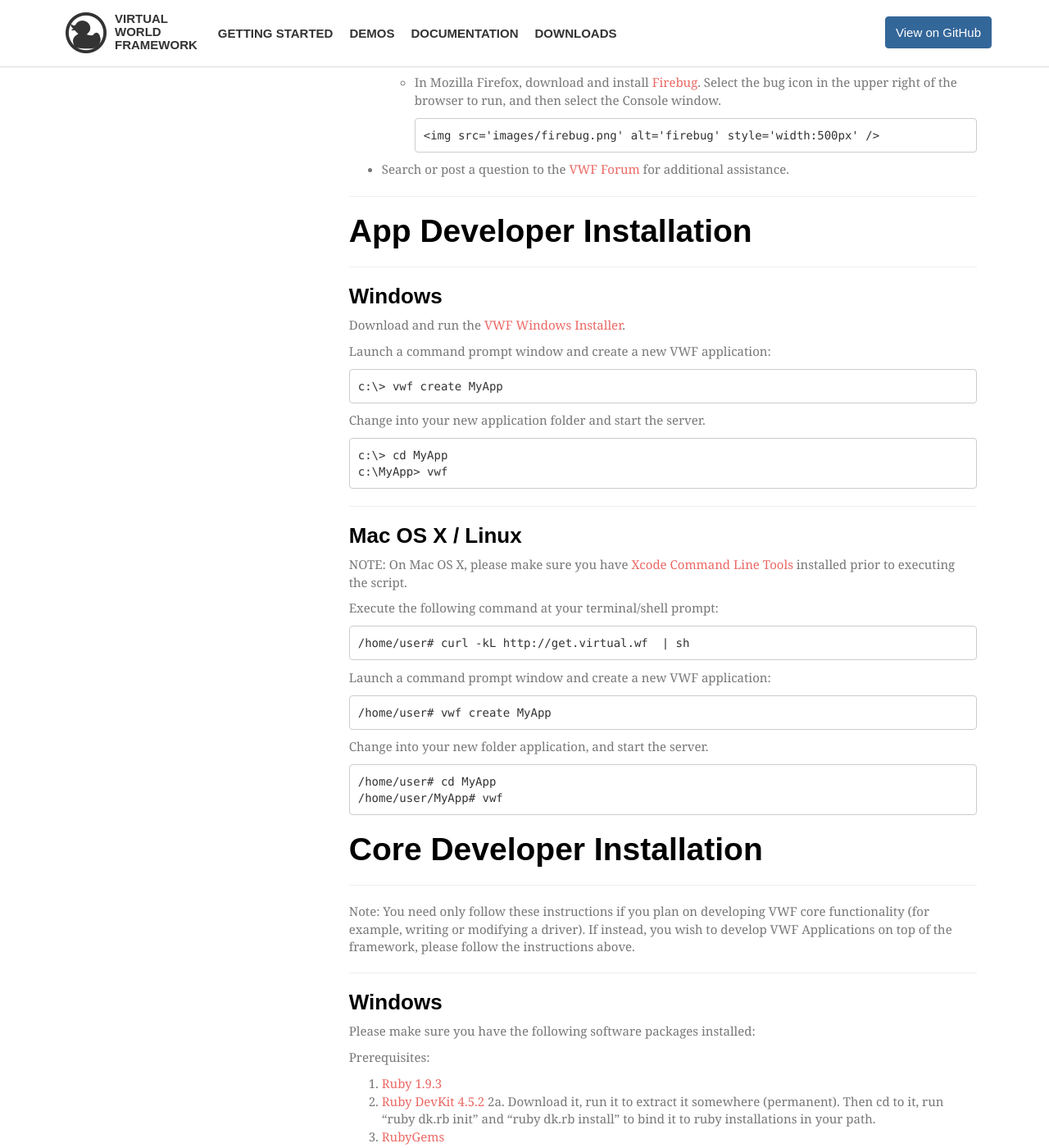
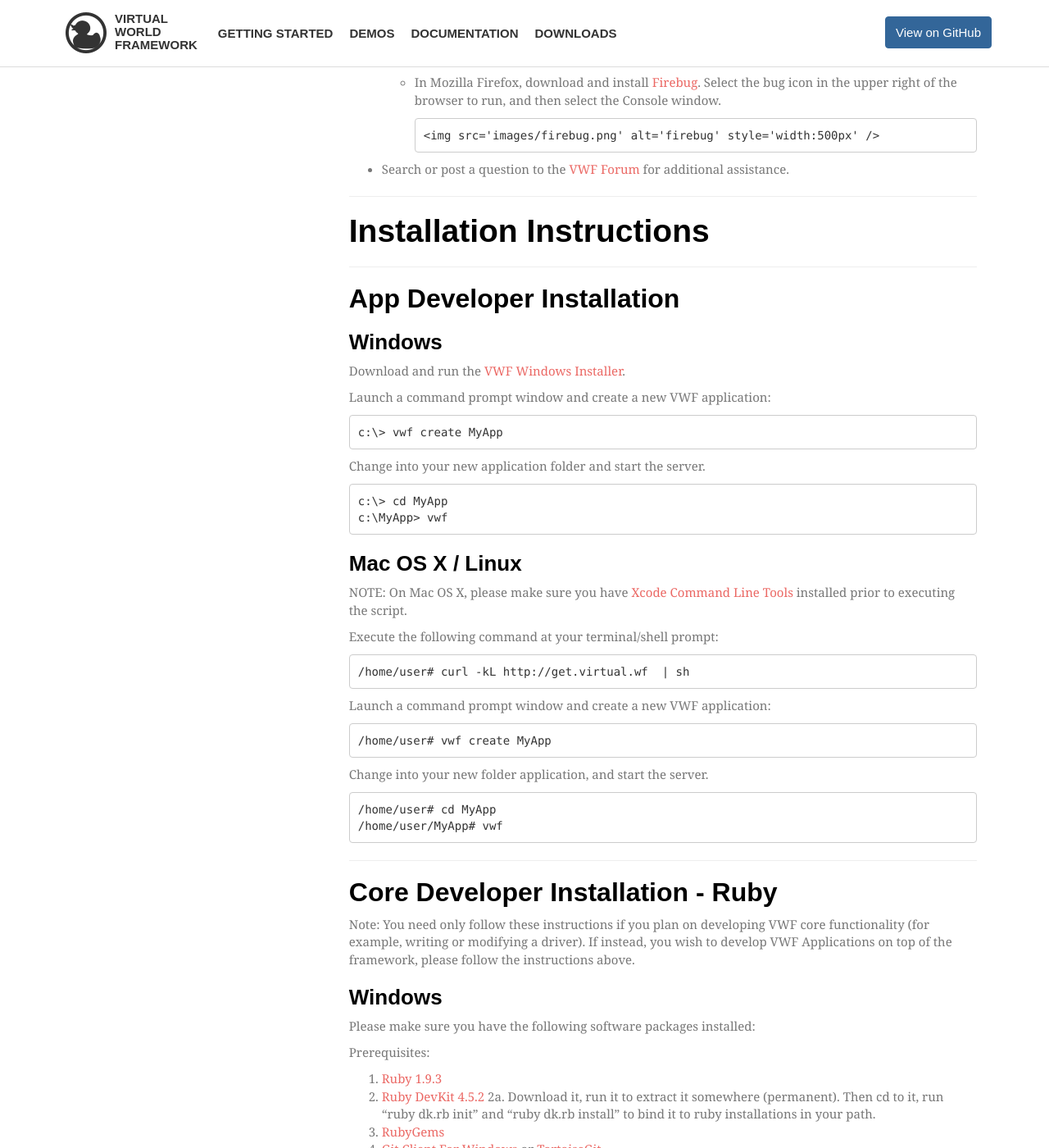
Before and after one commit to virtual-world-framework/vwf-web, a Jekyll site: the page built from documentation.md, in a window 1280 px wide and 1400 px high, scrolled down 3253 px. Shown: the whole window at 82% size. Built offline with Jekyll 4.4.1, drawn with Linux system fonts in a browser that asks for light colours; some web fonts are replaced; Markdown is read by kramdown in place of the engine named in the settings; some of the changed text lies outside the part shown.

Commit message:
Fix install link in documentation. Minor formatting of the installation sections.

```diff
--- a/_includes/docs/install.md
+++ b/_includes/docs/install.md
@@ -1,6 +1,10 @@
-App Developer Installation
-==========================
+<a name="install"></a>
+
+# Installation Instructions
+
 --------------------------
+
+## App Developer Installation
 
 ### Windows
 
@@ -14,8 +18,6 @@
 
     c:\> cd MyApp
     c:\MyApp> vwf
-
---------------------------
 
 ### Mac OS X / Linux
 
@@ -34,13 +36,12 @@
     /home/user# cd MyApp
     /home/user/MyApp# vwf
 
-Core Developer Installation
-==========================
 --------------------------
+
+## Core Developer Installation  - Ruby
 
 Note: You need only follow these instructions if you plan on developing VWF core functionality (for example, writing or modifying a driver). If instead, you wish to develop VWF Applications on top of the framework, please follow the instructions above.
 
---------------------------
 ### Windows
 
 Please make sure you have the following software packages installed:
@@ -77,8 +78,7 @@
 
 ### Linux / Mac OS X
 
-
-### RubyGems
+#### RubyGems
 
 Ensure RubyGems is installed (for Debian/Ubuntu).
 
@@ -125,13 +125,13 @@
 	brew install git
 	This installs git if you do not have it already on your machine.
 
-### Download Virtual World Framework
+#### Download Virtual World Framework
 
 Download the contents of the GitHub Master VWF Baseline to your local directory:
 
 	sudo git clone http://www.github.com/virtual-world-framework/vwf --recursive
 
-### Install the Gems
+#### Install the Gems
 
 Launch a terminal window and cd to your VWF development directory:
 
@@ -147,23 +147,23 @@
 
 	sudo bundle install
 
-### Build the Server
+#### Build the Server
 This command will compile and setup the server baseline.
 
     sudo bundle exec rake
 
-### Launch the Server
+#### Launch the Server
 This command launches Ruby's Thin web server to start serving your VWF applications.
 
 	sudo bundle exec thin start
 
-### Connect
+#### Connect
 
 The server runs on port 3000 in development mode by default. Use Google Chrome to view the website.
 
-NodeJS Core Developer Installation
-==========================
 --------------------------
+
+## Core Developer Installation - NodeJS
 
 As an alternative to the ruby version of the VWF server, there also exists a node.js version (which will soon become the primary supported server). To be on the bleeding edge and use the node.js version of the server now:
 
@@ -179,9 +179,9 @@
 
     vwf
 
-Configuring HTTPS/SSL Traffic
-==========================
 --------------------------
+
+## Configuring HTTPS/SSL Traffic
 
 The Virtual World Framework is able to work over an HTTPS/SSL configuration.  Below we outline how to setup a Linux environment running Thin web server with SSL as this is our preferred operational environment for the VWF server; however you may use SSL for any combination of operating system, and we ask that if you do configure and run SSL installations on other platforms that you please generate a Pull Request on GitHub and update this page with instructions on your preferred platform. Thank you in advance!
 
```
